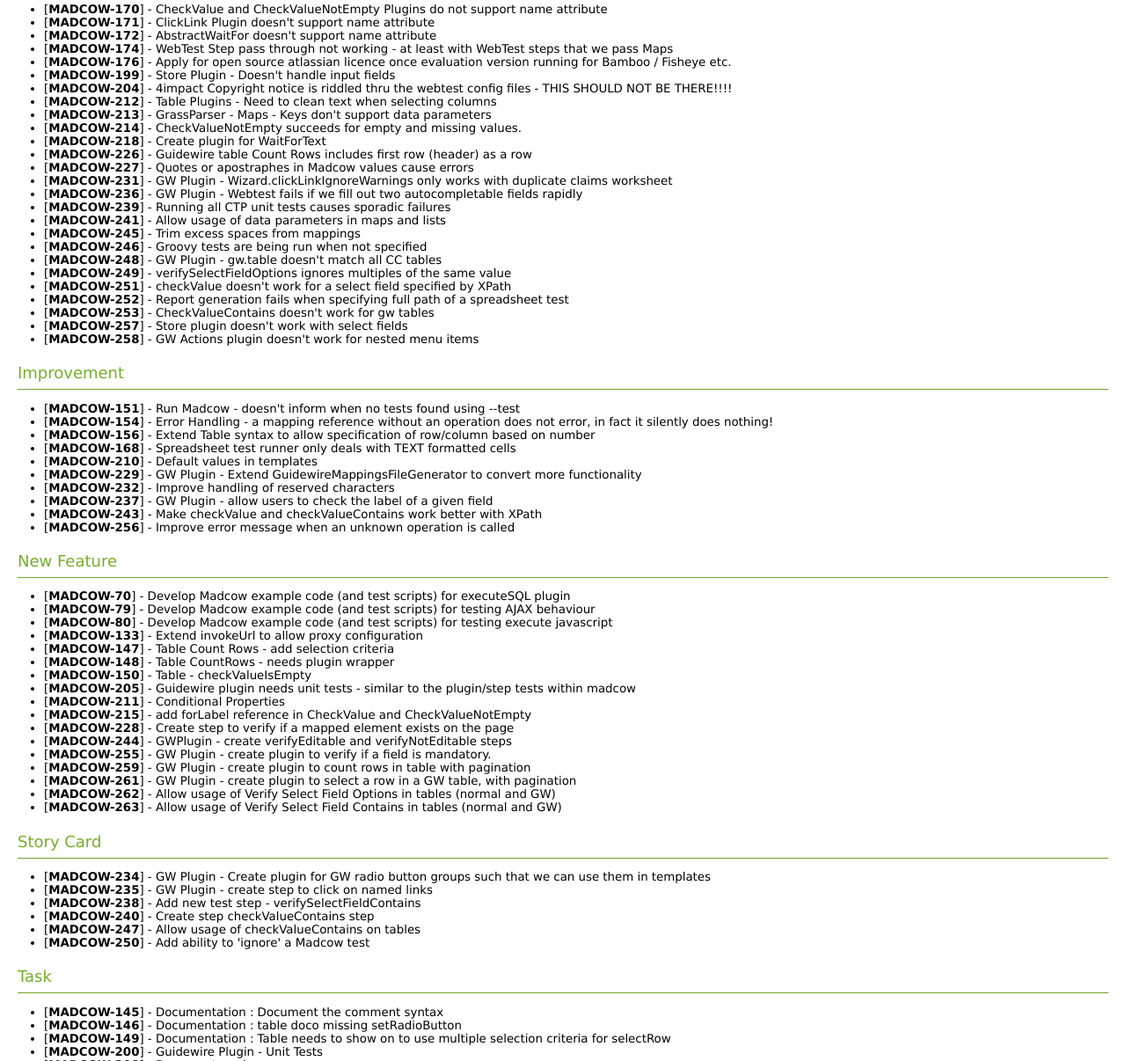
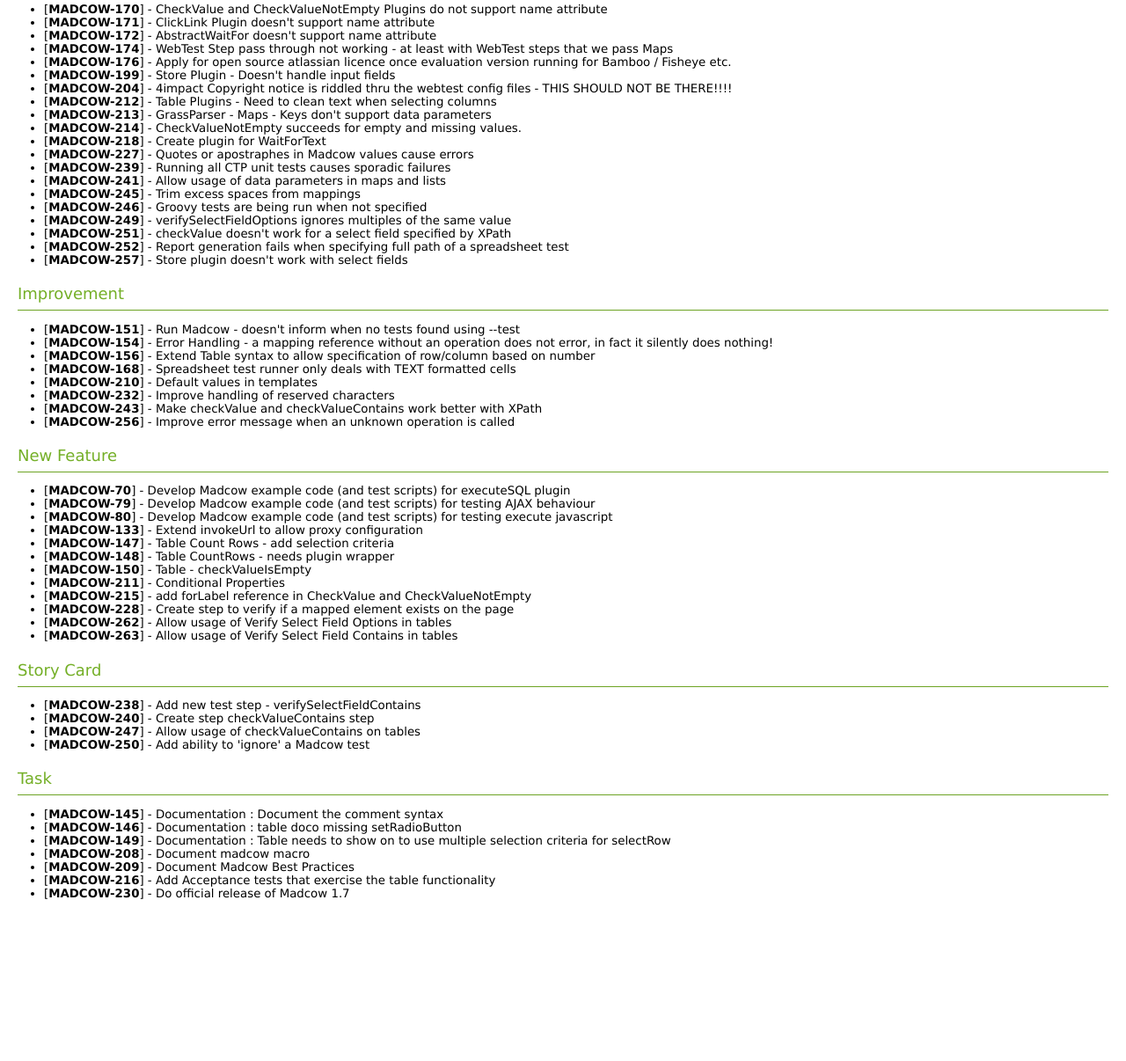
Before and after one commit to 4impact/madcow-classic, a plain HTML site: page releasenotes/1.7.html in a window 1280 px wide. Shown: the part 189-1395 px from the top of the page at 88% size. After the commit the page ends 1225 px from the top, so only its background shows below. Drawn offline with Linux system fonts and the light colour scheme.

Commit message:
Deleted references to GW work

```diff
--- a/releasenotes/1.7.html
+++ b/releasenotes/1.7.html
@@ -43,13 +43,7 @@
 </li>
 <li>[<b>MADCOW-218</b>] -         Create plugin for WaitForText
 </li>
-<li>[<b>MADCOW-226</b>] -         Guidewire table Count Rows includes first row (header) as a row
-</li>
 <li>[<b>MADCOW-227</b>] -         Quotes or apostraphes in Madcow values cause errors
-</li>
-<li>[<b>MADCOW-231</b>] -         GW Plugin - Wizard.clickLinkIgnoreWarnings only works with duplicate claims worksheet
-</li>
-<li>[<b>MADCOW-236</b>] -         GW Plugin - Webtest fails if we fill out two autocompletable fields rapidly
 </li>
 <li>[<b>MADCOW-239</b>] -         Running all CTP unit tests causes sporadic failures
 </li>
@@ -59,19 +53,13 @@
 </li>
 <li>[<b>MADCOW-246</b>] -         Groovy tests are being run when not specified
 </li>
-<li>[<b>MADCOW-248</b>] -         GW Plugin - gw.table doesn&#39;t match all CC tables
-</li>
 <li>[<b>MADCOW-249</b>] -         verifySelectFieldOptions ignores multiples of the same value
 </li>
 <li>[<b>MADCOW-251</b>] -         checkValue doesn&#39;t work for a select field specified by XPath
 </li>
 <li>[<b>MADCOW-252</b>] -         Report generation fails when specifying full path of a spreadsheet test
 </li>
-<li>[<b>MADCOW-253</b>] -         CheckValueContains doesn&#39;t work for gw tables
-</li>
 <li>[<b>MADCOW-257</b>] -         Store plugin doesn&#39;t work with select fields
-</li>
-<li>[<b>MADCOW-258</b>] -         GW Actions plugin doesn&#39;t work for nested menu items
 </li>
 </ul>
 
@@ -88,11 +76,7 @@
 </li>
 <li>[<b>MADCOW-210</b>] -         Default values in templates
 </li>
-<li>[<b>MADCOW-229</b>] -         GW Plugin - Extend GuidewireMappingsFileGenerator to convert more functionality
-</li>
 <li>[<b>MADCOW-232</b>] -         Improve handling of reserved characters
-</li>
-<li>[<b>MADCOW-237</b>] -         GW Plugin - allow users to check the label of a given field
 </li>
 <li>[<b>MADCOW-243</b>] -         Make checkValue and checkValueContains work better with XPath
 </li>
@@ -117,35 +101,21 @@
 </li>
 <li>[<b>MADCOW-150</b>] -         Table - checkValueIsEmpty
 </li>
-<li>[<b>MADCOW-205</b>] -         Guidewire plugin needs unit tests - similar to the plugin/step tests within madcow
-</li>
 <li>[<b>MADCOW-211</b>] -         Conditional Properties
 </li>
 <li>[<b>MADCOW-215</b>] -         add forLabel reference in CheckValue and CheckValueNotEmpty
 </li>
 <li>[<b>MADCOW-228</b>] -         Create step to verify if a mapped element exists on the page
 </li>
-<li>[<b>MADCOW-244</b>] -         GWPlugin - create verifyEditable and verifyNotEditable steps
+<li>[<b>MADCOW-262</b>] -         Allow usage of Verify Select Field Options in tables
 </li>
-<li>[<b>MADCOW-255</b>] -         GW Plugin - create plugin to verify if a field is mandatory.
-</li>
-<li>[<b>MADCOW-259</b>] -         GW Plugin - create plugin to count rows in table with pagination
-</li>
-<li>[<b>MADCOW-261</b>] -         GW Plugin  - create plugin to select a row in a GW table, with pagination
-</li>
-<li>[<b>MADCOW-262</b>] -         Allow usage of Verify Select Field Options in tables (normal and GW)
-</li>
-<li>[<b>MADCOW-263</b>] -         Allow usage of Verify Select Field Contains in tables (normal and GW)
+<li>[<b>MADCOW-263</b>] -         Allow usage of Verify Select Field Contains in tables
 </li>
 </ul>
 
 <h2>        Story Card
 </h2>
 <ul>
-<li>[<b>MADCOW-234</b>] -         GW Plugin - Create plugin for GW radio button groups such that we can use them in templates
-</li>
-<li>[<b>MADCOW-235</b>] -         GW Plugin - create step to click on named links
-</li>
 <li>[<b>MADCOW-238</b>] -         Add new test step - verifySelectFieldContains
 </li>
 <li>[<b>MADCOW-240</b>] -         Create step checkValueContains step
@@ -164,8 +134,6 @@
 <li>[<b>MADCOW-146</b>] -         Documentation : table doco missing setRadioButton
 </li>
 <li>[<b>MADCOW-149</b>] -         Documentation : Table needs to show on to use multiple selection criteria for selectRow
-</li>
-<li>[<b>MADCOW-200</b>] -         Guidewire Plugin - Unit Tests
 </li>
 <li>[<b>MADCOW-208</b>] -         Document madcow macro
 </li>
```
